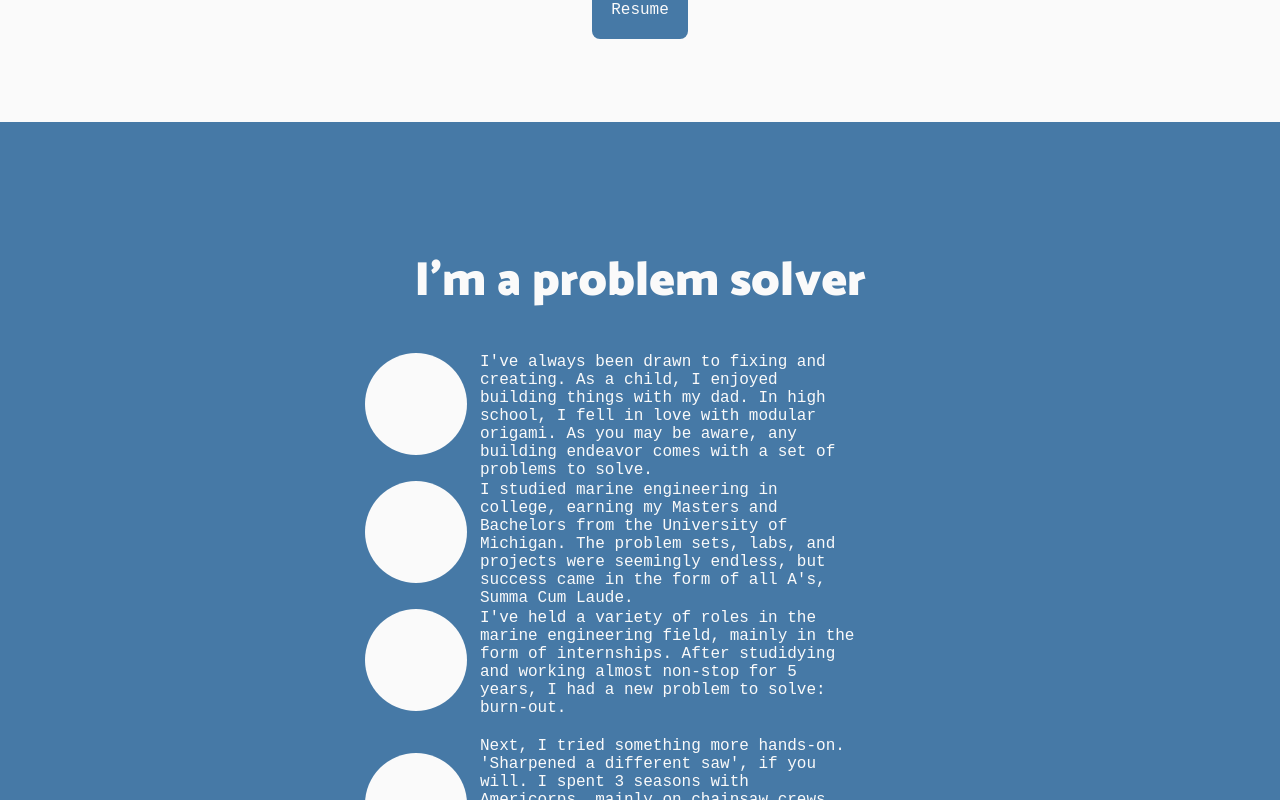
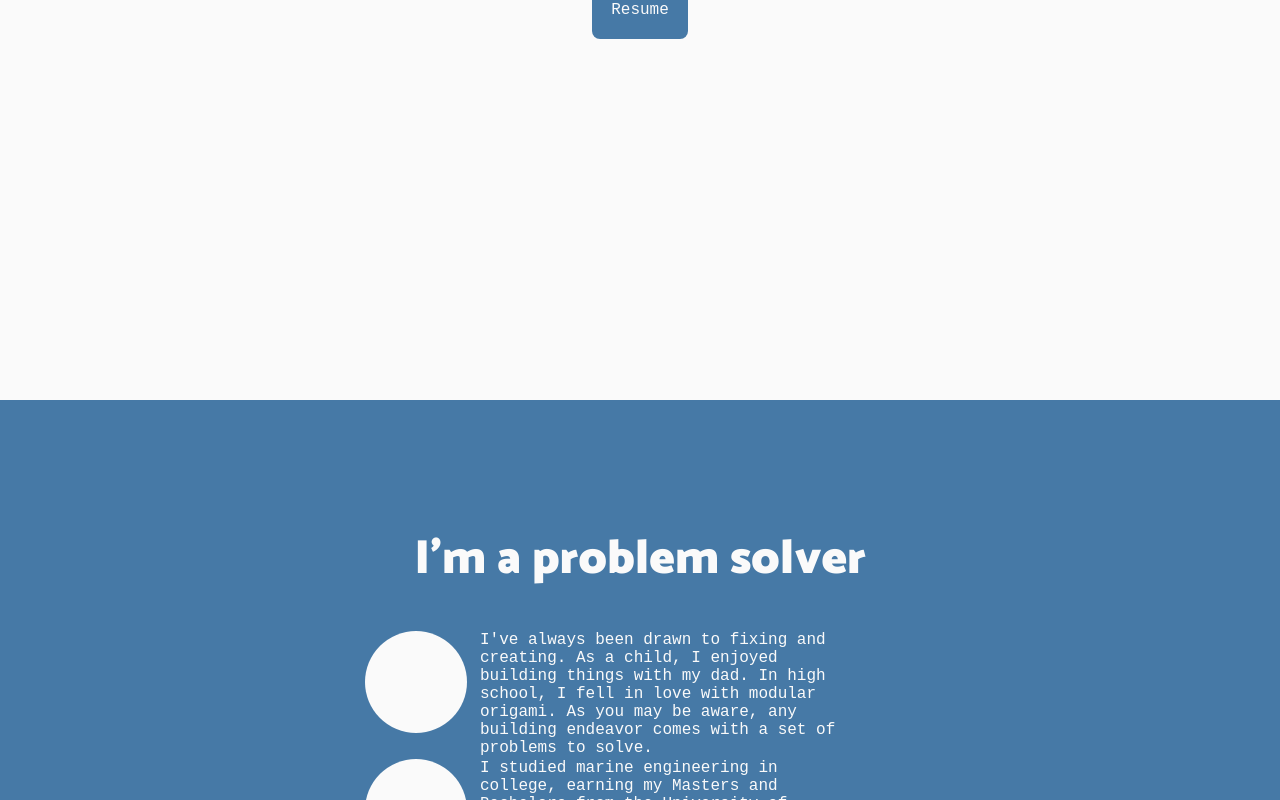
Before and after one commit to saralaffin/portfolio, a Vue app: page / in a window 1280 px wide. Shown: the part 1200-2000 px from the top of the page. Built offline with nearby package versions, Linux system fonts and the light colour scheme; some icons are missing.

Commit message:
make each section an article and make all articles at least 100vh for a smoother presentation and (hopefully) fix the navbar issues

```diff
--- a/src/App.vue
+++ b/src/App.vue
@@ -47,6 +47,9 @@ export default {
   margin: 0;
   font-family: "Courier New", Courier, monospace;
 }
+article {
+  min-height: 100vh;
+}
 h1,
 h2 {
   font-size: 6vh;
--- a/src/components/About.vue
+++ b/src/components/About.vue
@@ -1,5 +1,5 @@
 <template>
-  <div id="about">
+  <article id="about">
     <h2>
       I've learned a lot over the past few months!
     </h2>
@@ -12,7 +12,7 @@
         Resume
       </a>
     </div>
-  </div>
+  </article>
 </template>
 
 <script>
--- a/src/components/Background.vue
+++ b/src/components/Background.vue
@@ -1,5 +1,5 @@
 <template>
-  <div id="background">
+  <article id="background">
     <h2>
       I'm a problem solver
     </h2>
@@ -39,7 +39,7 @@
       </p>
       <i class="icon-lightbulb"></i>
     </div>
-  </div>
+  </article>
 </template>
 
 <script>
--- a/src/components/Contact.vue
+++ b/src/components/Contact.vue
@@ -1,5 +1,5 @@
 <template>
-  <div id="contact">
+  <article id="contact">
     <h2>
       Keep in touch!
     </h2>
@@ -13,7 +13,7 @@
       ></a>
       <a href="https://github.com/saralaffin"><i class="icon-github"></i></a>
     </div>
-  </div>
+  </article>
 </template>
 
 <script>
--- a/src/components/NavBar.vue
+++ b/src/components/NavBar.vue
@@ -29,7 +29,7 @@ export default {
   },
   mounted() {
     let observer = new IntersectionObserver(this.handler, {
-      threshold: 0.1, //trying to fix a bug, "projects" doesn't highlight after scolling up from contact section
+      threshold: 0.5,
     });
     this.sections.forEach((section) => {
       observer.observe(document.getElementById(section));
--- a/src/components/Projects.vue
+++ b/src/components/Projects.vue
@@ -1,5 +1,5 @@
 <template>
-  <div id="projects">
+  <article id="projects">
     <h2>
       Projects
     </h2>
@@ -31,7 +31,7 @@
         deployedURL="https://saralaffin.github.io/responsive-website/"
       />
     </div>
-  </div>
+  </article>
 </template>
 
 <script>
--- a/src/components/Skills.vue
+++ b/src/components/Skills.vue
@@ -1,5 +1,5 @@
 <template>
-  <div id="skills">
+  <article id="skills">
     <h2>
       Skills
     </h2>
@@ -22,7 +22,7 @@
               Design, RESTful API, Storybook, Ubuntu Linux, Visual Studio Code"
       />
     </div>
-  </div>
+  </article>
 </template>
 
 <script>
```
